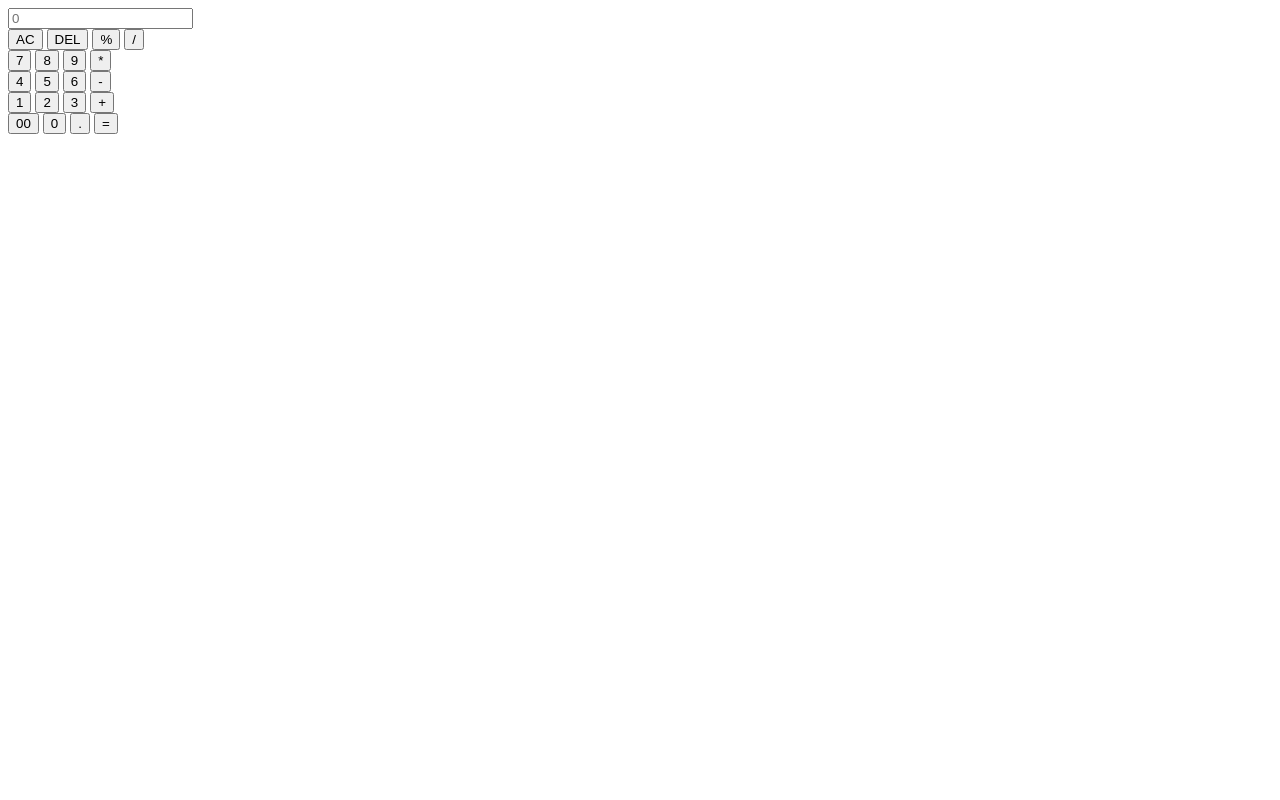
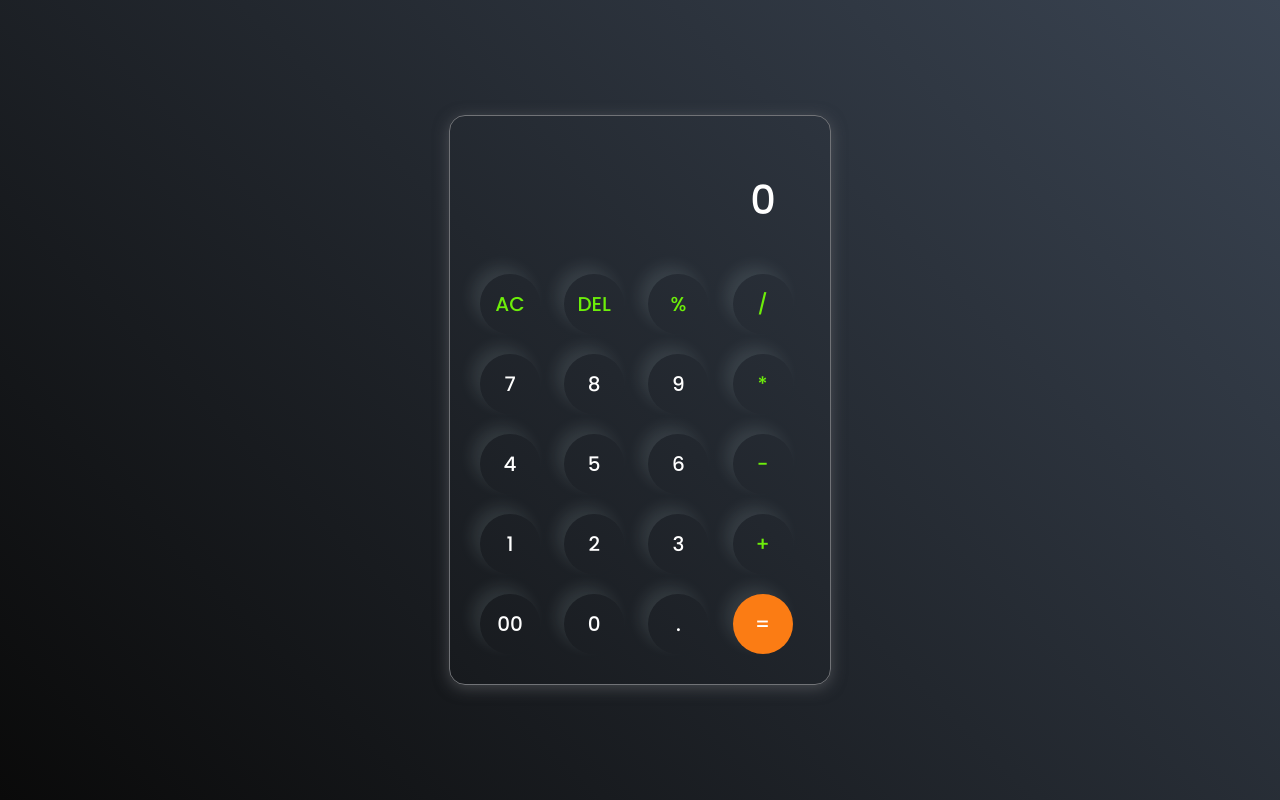
Before and after one commit to Gabriela-Ctrl/javascript, a plain HTML site: page Exemplos/Calculadora dark/index.html in a window 1280 px wide. Both pictures are taken after a click on the button "AC". Drawn offline with Linux system fonts and the light colour scheme.

Commit message:
poiuytresa

```diff
--- a/Exemplos/Calculadora dark/script.js
+++ b/Exemplos/Calculadora dark/script.js
@@ -1 +1,57 @@
-/* Digite o JS aqui */
+
+// Seleciona o elemento HTML com o id inputBox' e armazena-o na variável 'input'.
+let input = document.getElementById('inputBox');
+
+// Seleciona todos os elementos HTML do tipo 'button' e armazena-os em "buttons".
+let buttons = document.querySelectorAll('button');
+
+// Inicializa uma string vazia para armazenar a entrada do usuário.
+let string = "";
+
+// Converte a coleção de botões em um array para que possamos percorrer sobre eles.
+let arr = Array.from(buttons);
+
+// Percorre sobre cada botão no array "arr'.
+ arr.forEach(button => {
+
+    // Adiciona um ouvinte de eventos de clique a cada botão.
+    button.addEventListener('click', (e) => {
+        // Verifica se o texto dentro do botão clicado é '='
+        if (e.target.innerHTML == "=") {
+
+            // A função eval() é uma função Javascript que avalia e executa dinamicamente o código.Quando a linha executada, o JavaScript interpreta o conteúdo de string como uma expressão e a avalia. No exemplo dado, eval("2 + 2") resultaria en 4, porque ele calcula a soma.
+            string = eval(string);
+
+            // Define o valor da caixa de entrada 'input' como a nova string calculada.
+            input.value = string;
+
+        }
+        // Verifica se o texto dentro do botão clicado é "AC' (Clear All).
+        else if (e.target.innerHTML == 'AC') {
+
+            // Limpa a string, redefinindo-a como uma string vazia.
+            string = "";
+            // Define o valor da caixa de entrada 'input' como uma string vazia.
+            input.value = string;
+
+        }
+        // Verifica se o texto dentro do botão clicado é 'DEL' (Delete).
+        else if (e.target.innerHTML == 'DEL') {
+            // Remove o último caractere da string.
+            string = string.substring(0, string.length - 1);
+            // Define o valor da caixa de entrada 'input' como a nova string após a remoção.
+            input.value = string;
+
+        }
+        // Se nenhum dos casos anteriores corresponder, significa que é um digito ou operador.
+        else {
+
+            // Adiciona o texto do botão clicado à string de entrada.
+            string += e.target.innerHTML;
+
+            // Define o valor da caixa de entrada 'input' como a nova string de entrada.
+            input.value = string;
+
+        }
+    })
+ })
--- a/Exemplos/Calculadora dark/style.css
+++ b/Exemplos/Calculadora dark/style.css
@@ -2,3 +2,64 @@
 @import url('https://fonts.googleapis.com/css2?family=Poppins:wght@500&display=swap');
 
 /* Digite o CSS aqui */
+* {
+    margin: 0;
+    padding: 0;
+    box-sizing: border-box;
+    font-family: 'Poppins', 'sans-serif';
+}
+
+body {
+    height: 100vh;
+    width: 100%;
+    display: flex;
+    justify-content: center;
+    align-items: center;
+    background: linear-gradient(45deg, #0a0a0a, #3a4452);
+}
+
+.calculator {
+    border: 1px solid #717377;
+    padding: 20px;
+    border-radius: 16px;
+    background: transparent;
+    box-shadow: 0px 3px 15px rgba(113, 115, 119, 0.5);
+}
+
+input{
+    width: 320px;
+    border: none;
+    padding: 24px;
+    margin: 10px;
+    background: transparent;
+    box-shadow: 0px 3px 15px rgbs(84, 84, 84, 0.1);
+    font-size: 40px;
+    text-align: right;
+    cursor: pointer;
+    color: #ffffff;
+}
+
+input::placeholder {
+   color: #ffffff;
+}
+
+button{
+    border: none;
+    width: 60px;
+    height: 60px;
+    margin: 10px;
+    border-radius: 50%;
+    background: transparent;
+    color: #ffffff;
+    font-size: 20px;
+    box-shadow: -8px -8px 15px rgba(225, 255, 255, 0.1);
+    cursor: pointer;
+}
+
+.equalBtn {
+    background-color: #fb7c14;
+}
+
+.operator{
+    color: #6dee0a;
+}
```
Also changed, not shown: Exemplos/10c-Eventos/eventos.js (+29 -3 lines).
